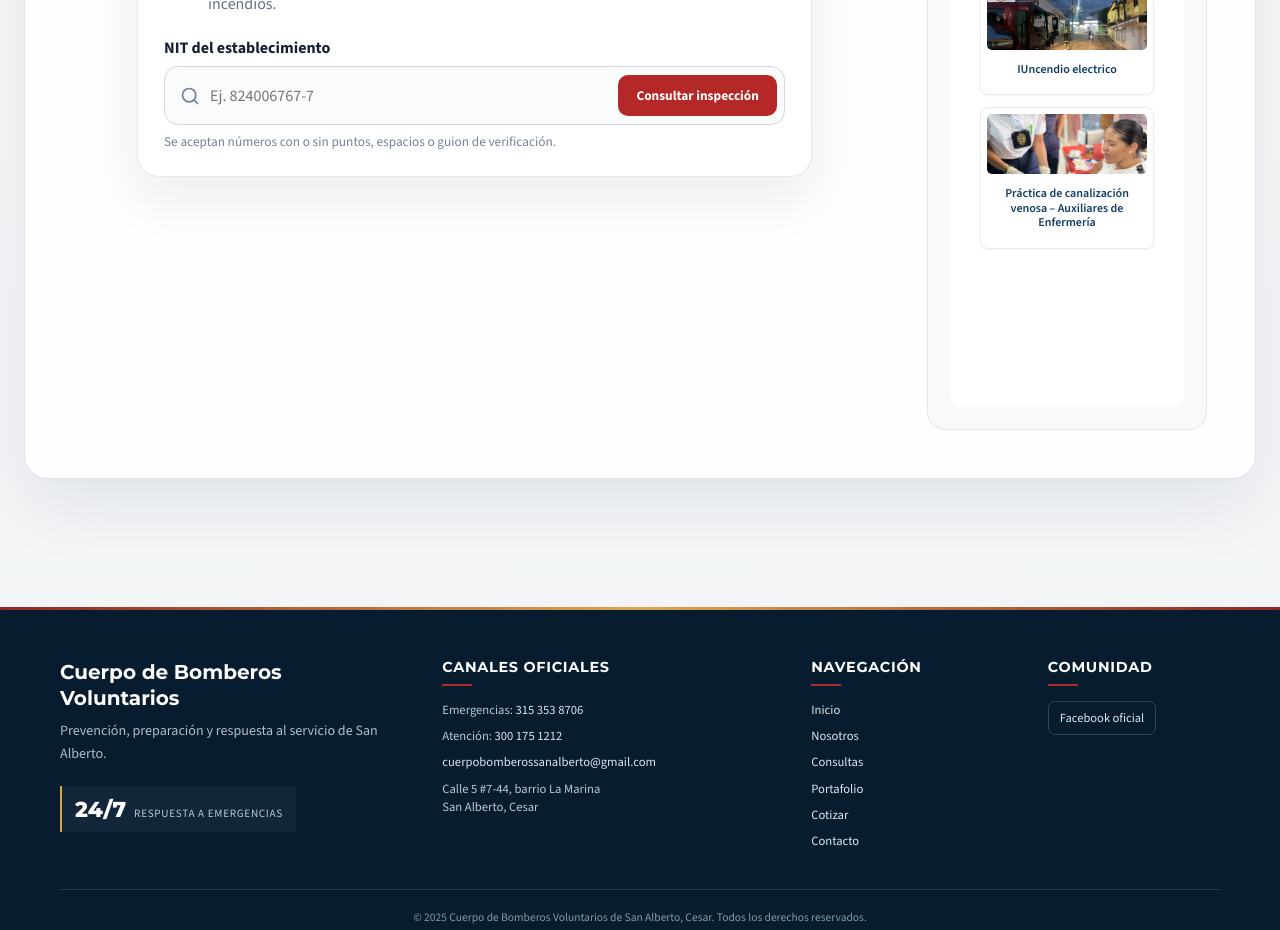
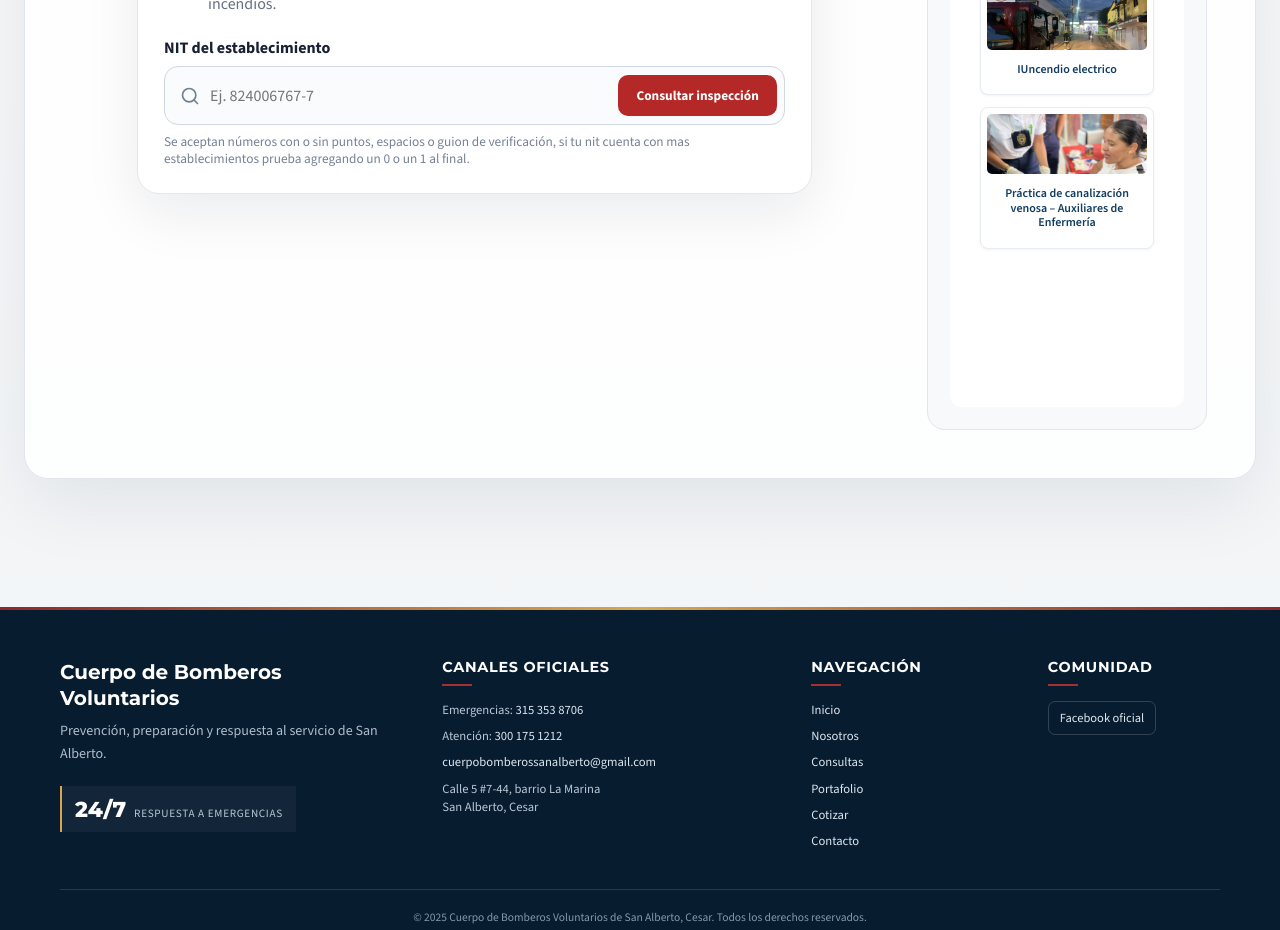
Before and after one commit to ranger22ss/bomberos-san-alberto-web, a React (Create React App) app: page /consulta in a window 1280 px wide. Shown: the part 1420-2350 px from the top of the page. Built offline with nearby package versions, Linux system fonts and the light colour scheme; no server answers.

Commit message:
Edicion de mensaje de busqueda

```diff
--- a/src/pages/Consulta.js
+++ b/src/pages/Consulta.js
@@ -275,7 +275,7 @@ function Consulta() {
               placeholder={configuracion.placeholder} autoComplete="off" inputMode="text" />
             <button type="submit">{configuracion.boton}</button>
           </div>
-          <small>Se aceptan números con o sin puntos, espacios o guion de verificación.</small>
+          <small>Se aceptan números con o sin puntos, espacios o guion de verificación, si tu nit cuenta con mas establecimientos prueba agregando un 0 o un 1 al final.</small>
         </form>
       </div>
 
```
